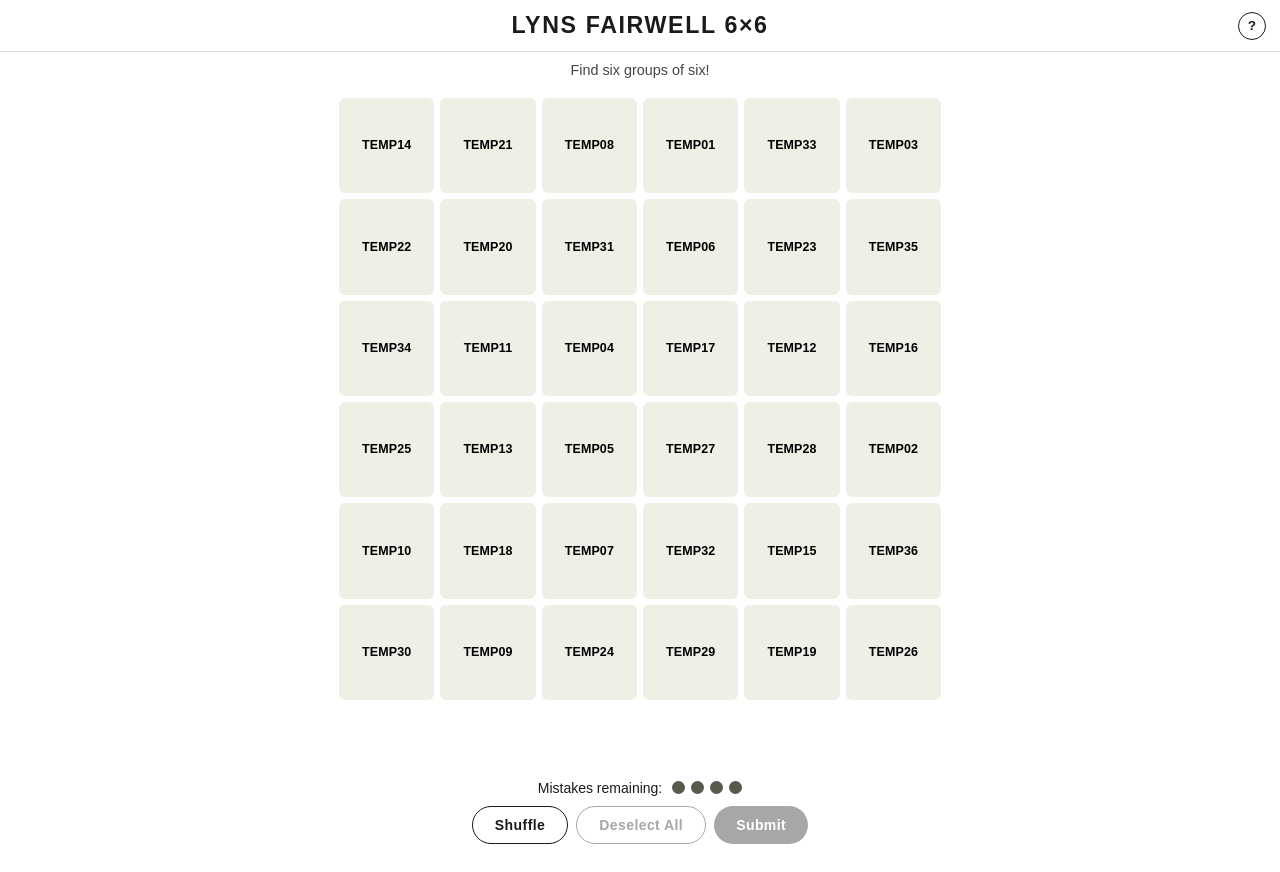
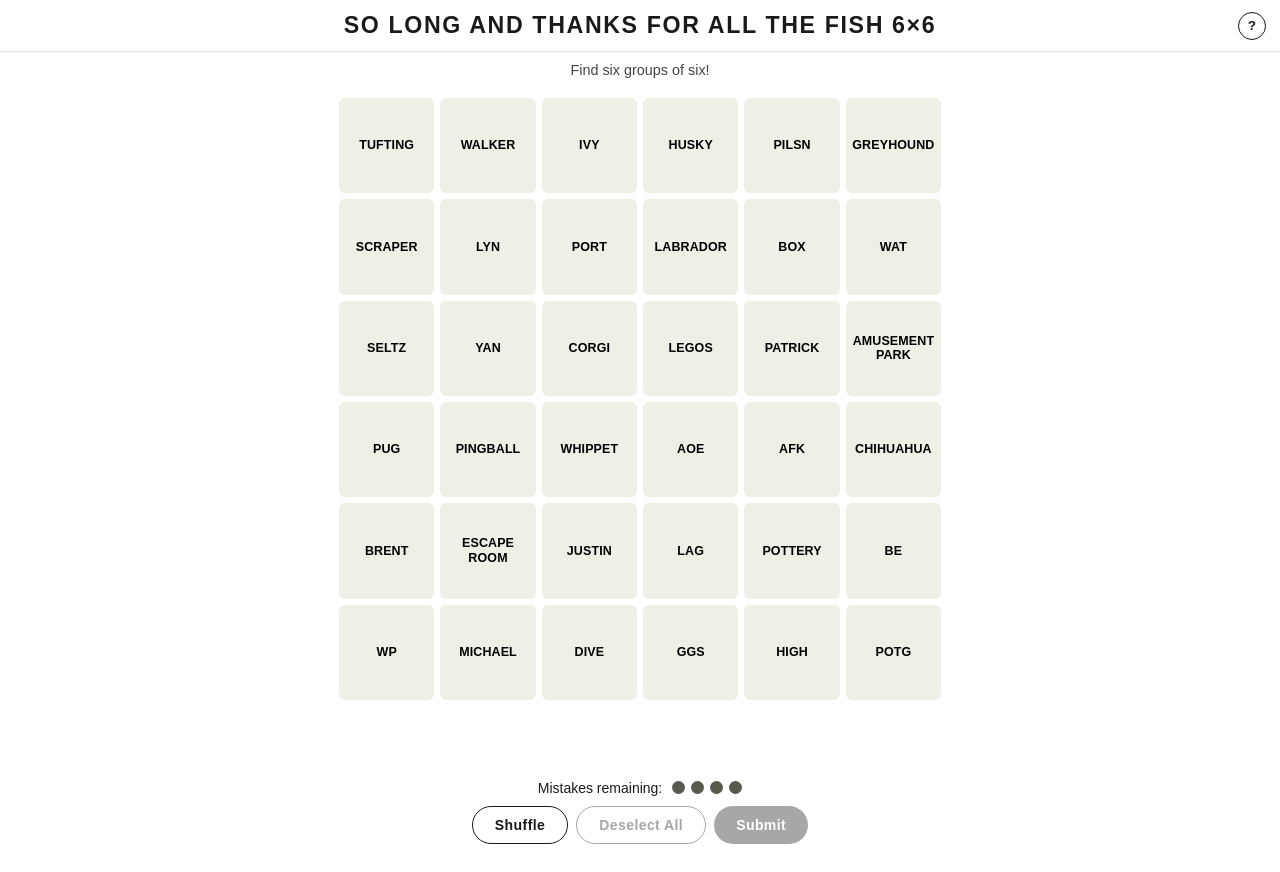
Before and after one commit to robloxaundy/lyn-farewell-connections, a plain HTML site: page index.html in a window 1280 px wide. Drawn offline with Linux system fonts and the light colour scheme; a web font is replaced by a local one.

Commit message:
Update with potential final answers

```diff
--- a/index.html
+++ b/index.html
@@ -7,7 +7,7 @@
 <head>
   <meta charset="UTF-8" />
   <meta name="viewport" content="width=device-width, initial-scale=1.0" />
-  <title>Connections 6×6</title>
+  <title>So long and thanks for all the fish 6×6</title>
   <meta name="description" content="A 6×6 twist on the classic word grouping puzzle. Find six groups of six!" />
   <style>
     @font-face {
@@ -391,7 +391,7 @@
 
 const UI = {
   // Page chrome
-  pageTitle:        'Lyns Fairwell 6×6',
+  pageTitle:        'So long and thanks for all the fish 6×6',
   subtitle:         'Find six groups of six!',
   helpBtn:          '?',
   helpBtnAria:      'How to play',
@@ -452,12 +452,12 @@ const LEVELS = [
 
 const PUZZLE = {
   categories: [
-    { name: 'N/A 1', lv: 1, words: ['TEMP01','TEMP02','TEMP03','TEMP04','TEMP05','TEMP06'] },
-    { name: 'N/A 2', lv: 2, words: ['TEMP07','TEMP08','TEMP09','TEMP10','TEMP11','TEMP12'] },
-    { name: 'N/A 3', lv: 3, words: ['TEMP13','TEMP14','TEMP15','TEMP16','TEMP17','TEMP18'] },
-    { name: 'N/A 4', lv: 4, words: ['TEMP19','TEMP20','TEMP21','TEMP22','TEMP23','TEMP24'] },
-    { name: 'N/A 5', lv: 5, words: ['TEMP25','TEMP26','TEMP27','TEMP28','TEMP29','TEMP30'] },
-    { name: 'N/A 6', lv: 6, words: ['TEMP31','TEMP32','TEMP33','TEMP34','TEMP35','TEMP36'] },
+    { name: 'DOG BREEDS', lv: 1, words: ['HUSKY','CHIHUAHUA','GREYHOUND','CORGI','WHIPPET','LABRADOR'] },
+    { name: 'OLD MANAGERS', lv: 2, words: ['JUSTIN','IVY','MICHAEL','BRENT','YAN','PATRICK'] },
+    { name: 'TEAM ACTIVITIES', lv: 3, words: ['PINGBALL','TUFTING','POTTERY','AMUSEMENT PARK','LEGOS','ESCAPE ROOM'] },
+    { name: 'SKY___', lv: 4, words: ['HIGH','LYN','WALKER','SCRAPER','BOX','DIVE'] },
+    { name: 'GAMING ACRONYMS', lv: 5, words: ['PUG','POTG','AOE','AFK','GGS','WP'] },
+    { name: "THINGS YOU'D FIND ON THE FIELDWORK MENU, MISSING 'ER'", lv: 6, words: ['PORT', 'LAG', 'PILSN', 'SELTZ', 'WAT', 'BE'] },
   ],
 };
 
```
